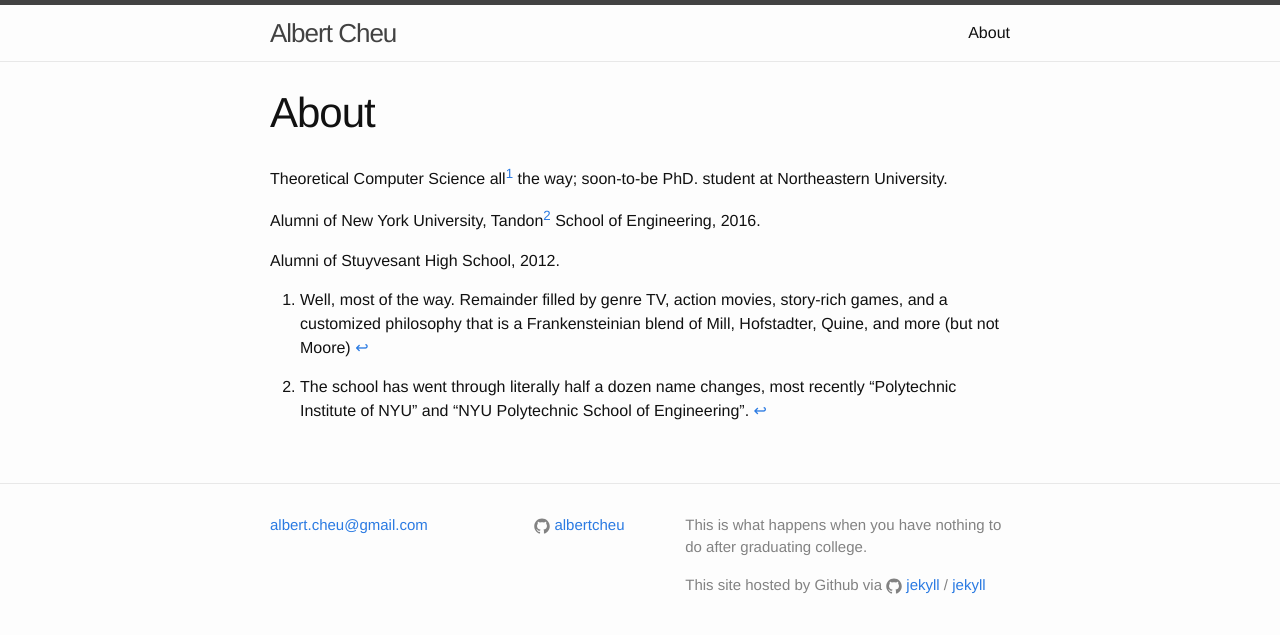
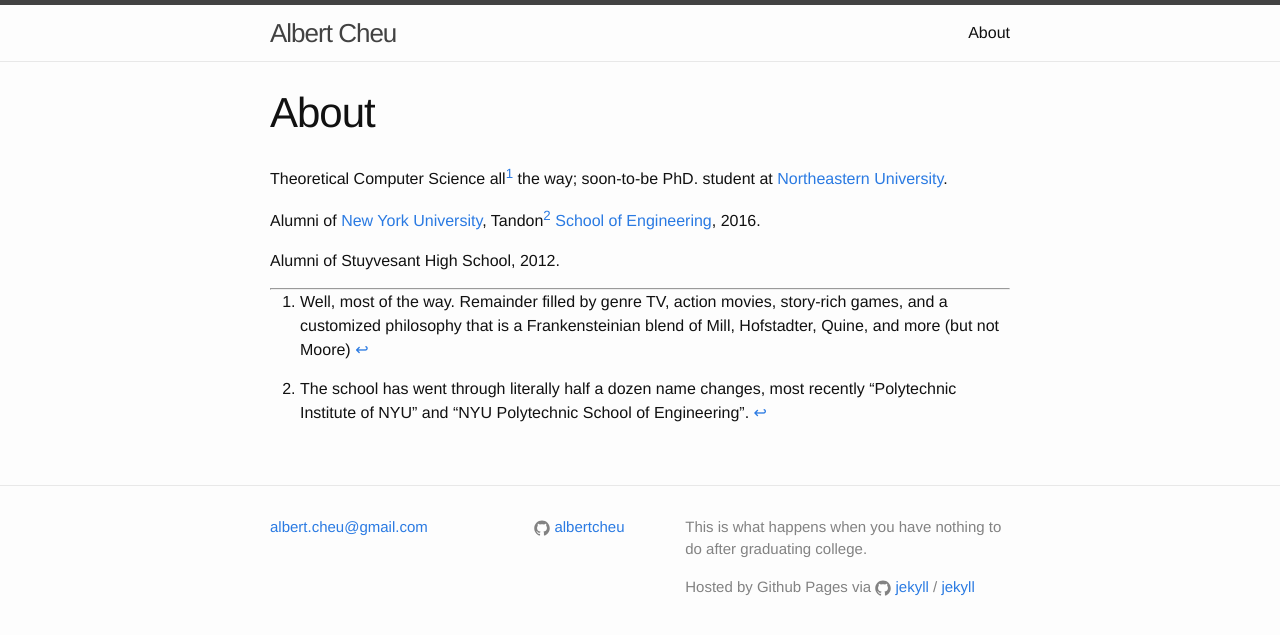
Before and after one commit to albertcheu/albertcheu.github.io, a Jekyll site: the page built from about.md, in a window 1280 px wide. Shown: the top 635 px of the page. Built offline with Jekyll 4.4.1, drawn with Linux system fonts in a browser that asks for light colours; some of the changed lines change nothing that is shown.

Commit message:
Links to schools; shorter footer

```diff
--- a/_includes/footer.html
+++ b/_includes/footer.html
@@ -22,7 +22,7 @@
 
       <div class="footer-col footer-col-3">
         <p>{{ site.description }}</p>
-	<p>This site hosted by Github via {% include icon-github.html username="jekyll" %} / <a href="https://github.com/jekyll/jekyll">jekyll</a></p>
+	<p>Hosted by Github Pages via {% include icon-github.html username="jekyll" %} / <a href="https://github.com/jekyll/jekyll">jekyll</a></p>
       </div>
     </div>
 
--- a/about.md
+++ b/about.md
@@ -4,12 +4,14 @@ title: About
 permalink: /about/
 ---
 
-Theoretical Computer Science all[^1] the way; soon-to-be PhD. student at Northeastern University.
+Theoretical Computer Science all[^1] the way; soon-to-be PhD. student at [Northeastern University](http://neu.edu).
+
+Alumni of [New York University](http://nyu.edu), Tandon[^2] [School of Engineering](http://engineering.nyu.edu), 2016.
+
+Alumni of Stuyvesant High School, 2012.
+
+---
 
 [^1]:Well, most of the way. Remainder filled by genre TV, action movies, story-rich games, and a customized philosophy that is a Frankensteinian blend of Mill, Hofstadter, Quine, and more (but not Moore)
 
-Alumni of New York University, Tandon[^2] School of Engineering, 2016.
-
 [^2]:The school has went through literally half a dozen name changes, most recently "Polytechnic Institute of NYU" and "NYU Polytechnic School of Engineering".
-
-Alumni of Stuyvesant High School, 2012.
```
